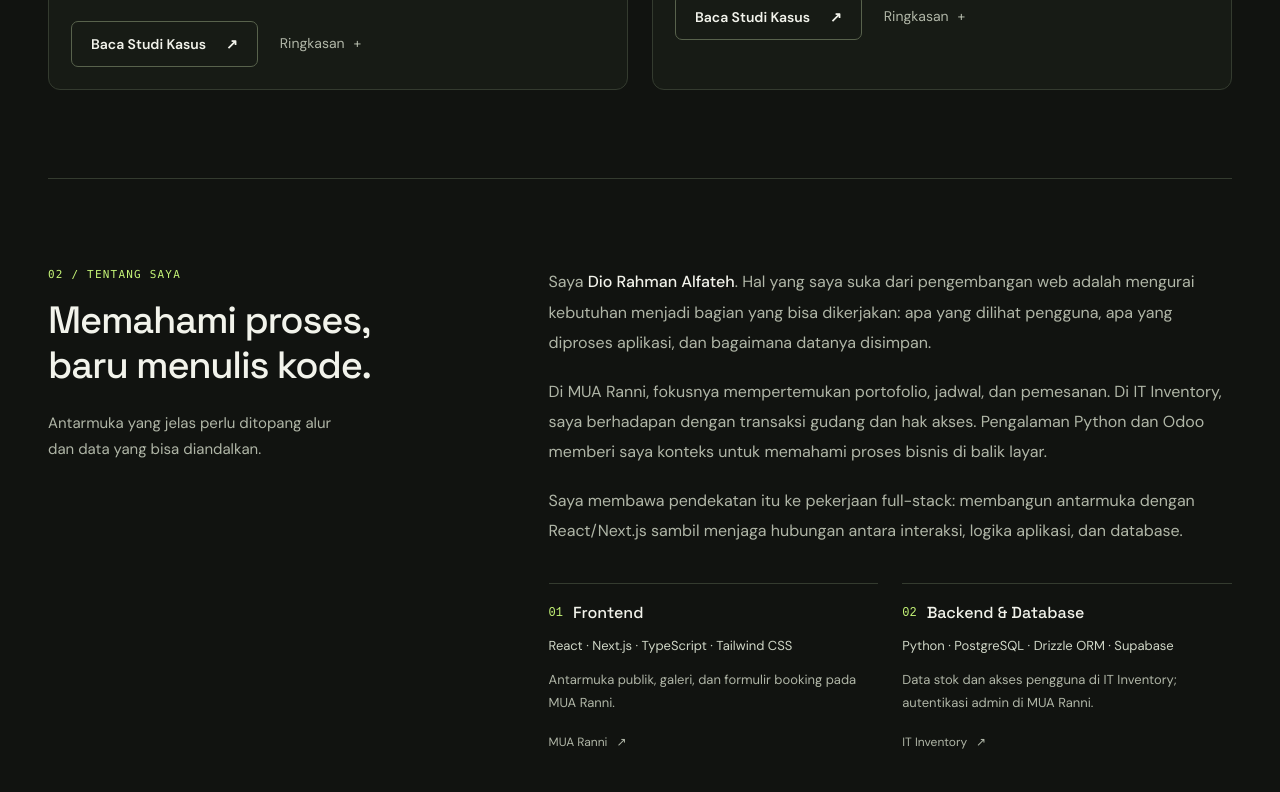
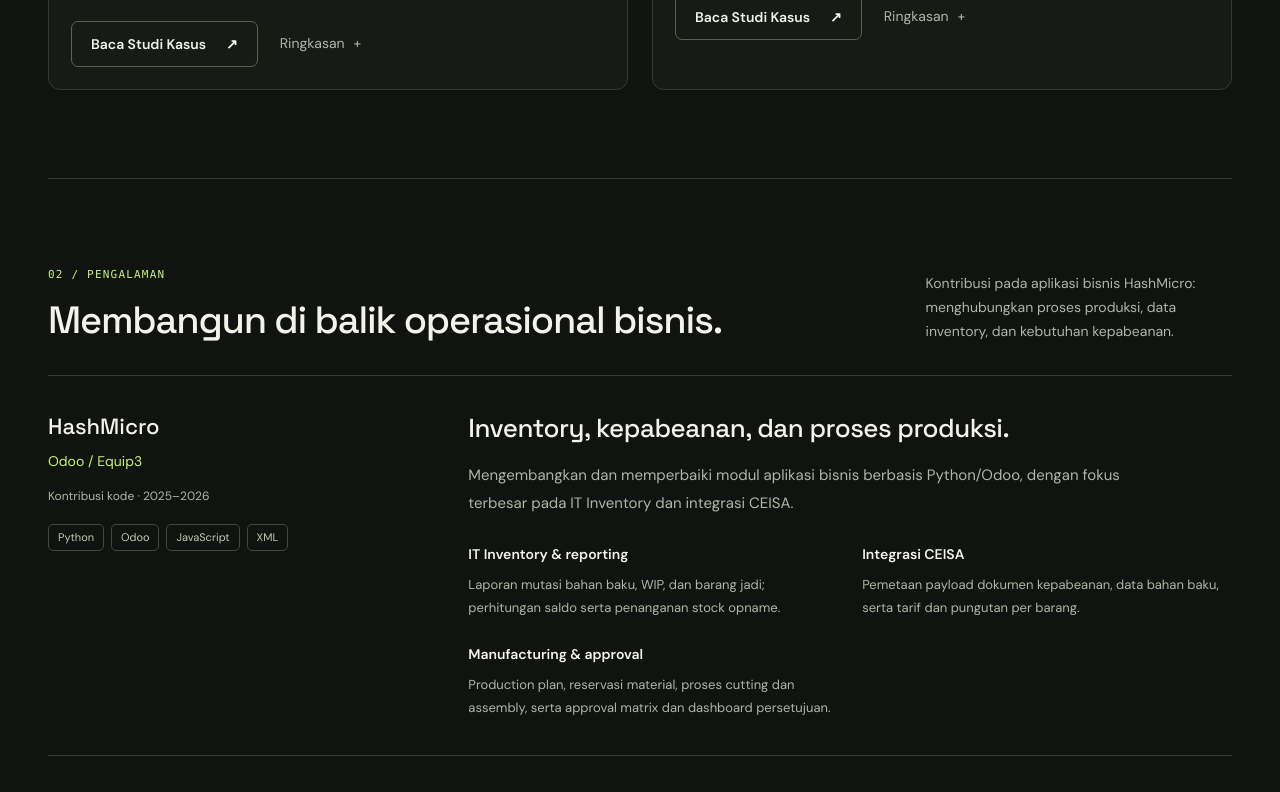
Before and after one commit to zetsunakai/diorahman, a Next.js app: page / in a window 1280 px wide. Shown: the part 2000-2792 px from the top of the page. Built offline with nearby package versions, Linux system fonts and the light colour scheme.

Commit message:
feat: add evidence-based Odoo and HMX experience

```diff
--- a/app/globals.css
+++ b/app/globals.css
@@ -733,6 +733,103 @@ h2 {
   line-height: 1.5;
   color: #c1cbb6;
 }
+.experience {
+  border-top: 1px solid var(--line);
+}
+.experience-list {
+  border-top: 1px solid var(--line);
+}
+.experience-entry {
+  display: grid;
+  grid-template-columns: minmax(0, 0.7fr) minmax(0, 1.5fr);
+  gap: 64px;
+  padding: 36px 0;
+}
+.experience-entry + .experience-entry {
+  border-top: 1px solid var(--line);
+}
+.experience-context,
+.experience-content {
+  min-width: 0;
+}
+.experience-company {
+  font:
+    500 22px/1.3 var(--font-display),
+    sans-serif;
+}
+.experience-platform {
+  color: var(--accent);
+  font-size: 14px;
+  margin-top: 9px;
+}
+.experience-period {
+  font-size: 12px;
+  color: var(--muted);
+  margin-top: 12px;
+}
+.experience-context .tags {
+  max-width: 270px;
+}
+.experience-content h3 {
+  font-size: 26px;
+  line-height: 1.3;
+  letter-spacing: -0.5px;
+}
+.experience-summary {
+  color: var(--muted);
+  font-size: 15px;
+  line-height: 1.85;
+  margin-top: 16px;
+  max-width: 66ch;
+}
+.experience-contributions {
+  list-style: none;
+  padding: 0;
+  margin: 26px 0 0;
+  display: grid;
+  grid-template-columns: repeat(2, minmax(0, 1fr));
+  gap: 24px;
+}
+.experience-contributions li {
+  min-width: 0;
+}
+.experience-contributions h4 {
+  margin: 0 0 8px;
+  font-size: 14px;
+  line-height: 1.5;
+  font-weight: 600;
+}
+.experience-contributions p {
+  font-size: 13px;
+  line-height: 1.8;
+  color: var(--muted);
+}
+@media (max-width: 1000px) {
+  .experience-entry {
+    gap: 32px;
+  }
+}
+@media (max-width: 720px) {
+  .experience-entry {
+    grid-template-columns: minmax(0, 1fr);
+    gap: 26px;
+    padding: 28px 0;
+  }
+  .experience-content h3 {
+    font-size: 24px;
+  }
+  .experience-contributions {
+    grid-template-columns: minmax(0, 1fr);
+    gap: 20px;
+  }
+  .experience-context .tags {
+    max-width: none;
+  }
+  .navlinks {
+    gap: 12px;
+    font-size: 12px;
+  }
+}
 .about {
   display: grid;
   grid-template-columns: minmax(0, 0.8fr) minmax(0, 1.3fr);
--- a/app/page.tsx
+++ b/app/page.tsx
@@ -1,5 +1,6 @@
 import { About } from "@/components/About";
 import { Contact } from "@/components/Contact";
+import { Experience } from "@/components/Experience";
 import { Hero } from "@/components/Hero/Hero";
 import { ProjectGallery } from "@/components/Works/ProjectGallery";
 import { TechStack } from "@/components/TechStack";
@@ -11,6 +12,7 @@ export default function Home() {
       <Hero />
       <TechStack />
       <ProjectGallery projects={getFeatured()} />
+      <Experience />
       <About />
       <Contact />
     </>
--- a/components/About.tsx
+++ b/components/About.tsx
@@ -12,7 +12,7 @@ const skills = [
   },
   {
     title: "Backend & Database",
-    tools: "Python · PostgreSQL · Drizzle ORM · Supabase",
+    tools: "Python · Django · PostgreSQL · Drizzle ORM · Supabase",
     description:
       "Data stok dan akses pengguna di IT Inventory; autentikasi admin di MUA Ranni.",
     project: "IT Inventory",
@@ -20,7 +20,7 @@ const skills = [
   },
   {
     title: "Business Applications",
-    tools: "Odoo · Custom Module · Workflow",
+    tools: "Odoo · HMX · Custom Module · Workflow",
     description:
       "Menghubungkan sales order, penjadwalan tim, dan work order dalam alur Odoo.",
     project: "Booking & Work Order",
@@ -40,7 +40,7 @@ export function About() {
   return (
     <section className="section about" id="about" aria-labelledby="about-title">
       <div className="about-heading">
-        <p className="eyebrow mono">02 / TENTANG SAYA</p>
+        <p className="eyebrow mono">03 / TENTANG SAYA</p>
         <h2 id="about-title">
           Memahami proses,
           <br />
@@ -62,8 +62,8 @@ export function About() {
           <p>
             Di MUA Ranni, fokusnya mempertemukan portofolio, jadwal, dan
             pemesanan. Di IT Inventory, saya berhadapan dengan transaksi gudang
-            dan hak akses. Pengalaman Python dan Odoo memberi saya konteks untuk
-            memahami proses bisnis di balik layar.
+            dan hak akses. Kontribusi pada Odoo dan HMX mengasah pemahaman saya
+            terhadap produksi, inventory, dan proses bisnis di balik layar.
           </p>
           <p>
             Saya membawa pendekatan itu ke pekerjaan full-stack: membangun
--- a/components/Contact.tsx
+++ b/components/Contact.tsx
@@ -4,7 +4,7 @@ export function Contact() {
   return (
     <section className="contact" id="contact" aria-labelledby="contact-heading">
       <div>
-        <p className="eyebrow mono">03 / MARI TERHUBUNG</p>
+        <p className="eyebrow mono">04 / MARI TERHUBUNG</p>
         <h2 id="contact-heading">Ada kebutuhan yang ingin diwujudkan?</h2>
         <p>
           Punya ide aplikasi web atau ingin membahas peluang kerja? Mari mulai
--- /dev/null
+++ b/components/Experience.tsx
@@ -0,0 +1,54 @@
+import { experiences } from "@/lib/experience";
+
+export function Experience() {
+  return (
+    <section
+      className="section experience"
+      id="experience"
+      aria-labelledby="experience-title"
+    >
+      <div className="section-top">
+        <div>
+          <p className="eyebrow mono">02 / PENGALAMAN</p>
+          <h2 id="experience-title">Membangun di balik operasional bisnis.</h2>
+        </div>
+        <p>
+          Kontribusi pada aplikasi bisnis HashMicro: menghubungkan proses
+          produksi, data inventory, dan kebutuhan kepabeanan.
+        </p>
+      </div>
+      <div className="experience-list">
+        {experiences.map((experience) => (
+          <article
+            className="experience-entry"
+            key={experience.id}
+            aria-labelledby={`experience-${experience.id}`}
+          >
+            <div className="experience-context">
+              <p className="experience-company">HashMicro</p>
+              <p className="experience-platform">{experience.platform}</p>
+              <p className="experience-period">{experience.period}</p>
+              <div className="tags">
+                {experience.tools.map((tool) => (
+                  <span key={tool}>{tool}</span>
+                ))}
+              </div>
+            </div>
+            <div className="experience-content">
+              <h3 id={`experience-${experience.id}`}>{experience.title}</h3>
+              <p className="experience-summary">{experience.summary}</p>
+              <ul className="experience-contributions">
+                {experience.contributions.map((contribution) => (
+                  <li key={contribution.area}>
+                    <h4>{contribution.area}</h4>
+                    <p>{contribution.description}</p>
+                  </li>
+                ))}
+              </ul>
+            </div>
+          </article>
+        ))}
+      </div>
+    </section>
+  );
+}
--- a/components/Nav.tsx
+++ b/components/Nav.tsx
@@ -5,8 +5,8 @@ import { usePathname } from "next/navigation";
 import { useEffect, useState } from "react";
 
 const links = [
-  { id: "home", label: "Beranda" },
   { id: "projects", label: "Proyek" },
+  { id: "experience", label: "Pengalaman" },
   { id: "about", label: "Tentang" },
   { id: "contact", label: "Kontak" },
 ];
--- /dev/null
+++ b/lib/experience.ts
@@ -0,0 +1,61 @@
+// Ringkasan kontribusi yang telah dicocokkan dengan author dan diff Git.
+// Periode berikut adalah jejak kontribusi kode, bukan tanggal masa kerja.
+export const experiences = [
+  {
+    id: "odoo",
+    platform: "Odoo / Equip3",
+    period: "Kontribusi kode · 2025–2026",
+    title: "Inventory, kepabeanan, dan proses produksi.",
+    summary:
+      "Mengembangkan dan memperbaiki modul aplikasi bisnis berbasis Python/Odoo, dengan fokus terbesar pada IT Inventory dan integrasi CEISA.",
+    contributions: [
+      {
+        area: "IT Inventory & reporting",
+        description:
+          "Laporan mutasi bahan baku, WIP, dan barang jadi; perhitungan saldo serta penanganan stock opname.",
+      },
+      {
+        area: "Integrasi CEISA",
+        description:
+          "Pemetaan payload dokumen kepabeanan, data bahan baku, serta tarif dan pungutan per barang.",
+      },
+      {
+        area: "Manufacturing & approval",
+        description:
+          "Production plan, reservasi material, proses cutting dan assembly, serta approval matrix dan dashboard persetujuan.",
+      },
+    ],
+    tools: ["Python", "Odoo", "JavaScript", "XML"],
+  },
+  {
+    id: "hmx",
+    platform: "HMX",
+    period: "Kontribusi kode · 2026",
+    title: "Manufacturing dari backend sampai antarmuka.",
+    summary:
+      "Mengembangkan fitur HMX dengan Python/Django dan antarmuka JavaScript/Vue, terutama pada manufacturing, perencanaan material, dan inventory.",
+    contributions: [
+      {
+        area: "Planning & produksi",
+        description:
+          "MPS/MRP, hierarki BoM, penjadwalan, pembatasan gudang sumber material, dan alur quality control.",
+      },
+      {
+        area: "Inventory & kepabeanan",
+        description:
+          "Lifecycle dan hak akses dokumen, pengiriman data ke middleware CEISA, serta visualisasi relasi dokumen masuk–keluar.",
+      },
+      {
+        area: "Costing & antarmuka",
+        description:
+          "Detail biaya subcontracting, laporan biaya produksi, serta widget dan tampilan interaktif untuk alur operasional.",
+      },
+      {
+        area: "Pengujian",
+        description:
+          "Unit dan regression test untuk fitur bisnis, serta skenario E2E/BDD pada alur subcontracting dan detail biaya.",
+      },
+    ],
+    tools: ["Python", "Django", "JavaScript", "Vue", "SQL", "BDD"],
+  },
+] as const;
```
Also changed, not shown: 2 other files (tests, documents, lock files or other folders).
